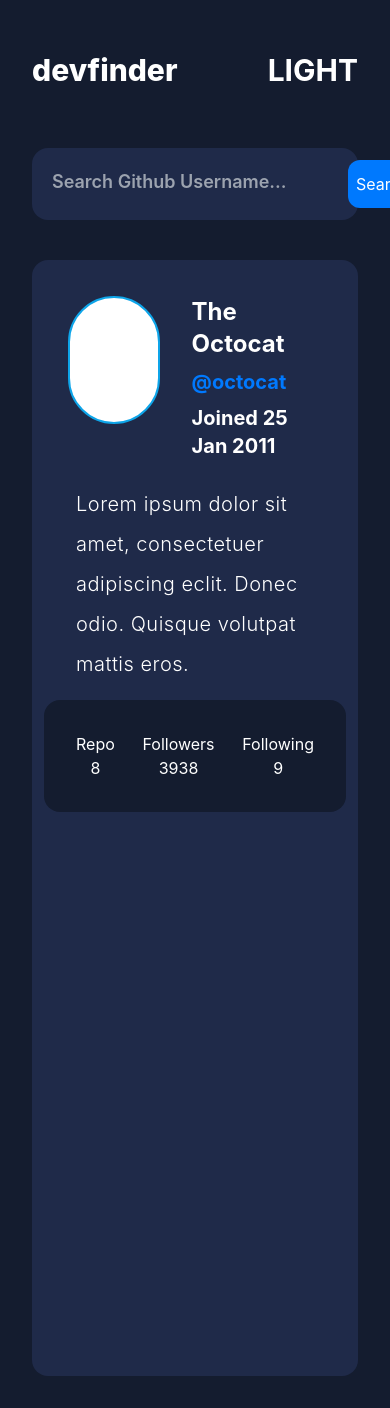
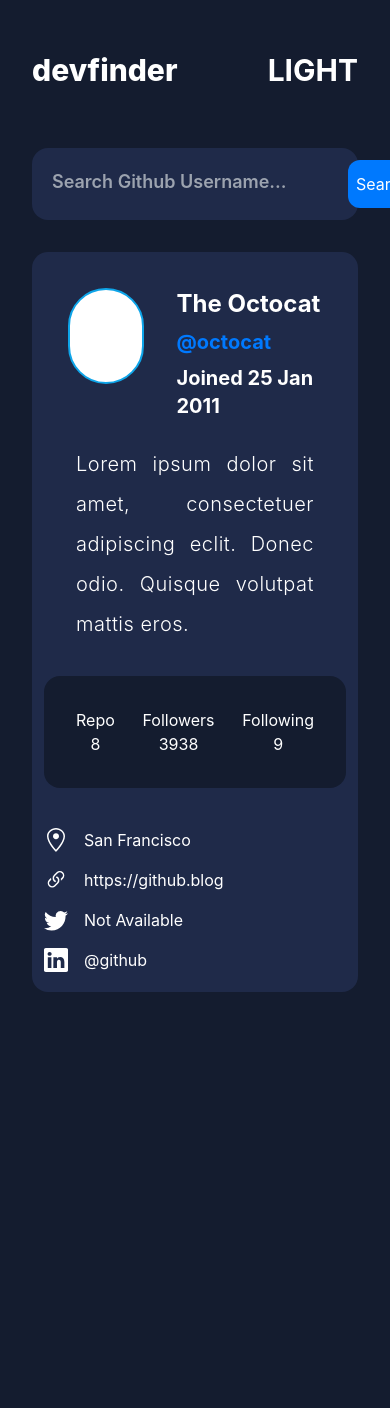
Before and after one commit to Sam-intellect/github-profile, a React (Create React App) app: page / in a window 390 px wide. Shown: the top 1408 px of the page. After the commit the page ends 1024 px from the top, so only its background shows below. Built offline with nearby package versions, Linux system fonts and the light colour scheme; the HTML template or start-up script is replaced by a standard one.

Commit message:
mobile done

```diff
--- a/src/components/Details.jsx
+++ b/src/components/Details.jsx
@@ -1,11 +1,13 @@
 import React from 'react';
+import { GoLocation } from 'react-icons/go';
+import { BsLink45Deg, BsTwitter, BsLinkedin } from 'react-icons/bs';
 
 function Details() {
   return (
     <>
-      <div className="h-1/2 mt-10 flex flex-col justify-between px-3 py-3 border-none bg-lightBlue rounded-2xl ">
-        <div className=" flex gap-x-8 p-6">
-          <div className="h-32 w-32 bg-white rounded-full border-solid border-2 border-sky-500"></div>
+      <div className="mt-8 flex flex-col justify-between px-3 py-3 border-none bg-lightBlue rounded-2xl ">
+        <div className=" flex gap-x-8 py-6 px-6">
+          <div className="h-24 w-24 bg-white rounded-full border-solid border-2 border-sky-500"></div>
           <div className="flex flex-col gap-2">
             <h1 className="text-2xl font-bold">The Octocat</h1>
             <p className="text-blue text-xl font-bold">@octocat</p>
@@ -13,12 +15,12 @@
           </div>
         </div>
         <div className="px-8">
-          <p className="text-xl font-bold tracking-wide leading-loose font-light">
+          <p className="text-xl font-bold tracking-wide leading-loose font-light text-justify">
             Lorem ipsum dolor sit amet, consectetuer adipiscing eclit. Donec
             odio. Quisque volutpat mattis eros.
           </p>
         </div>
-        <div className=" w-full h-30 mt-4 flex justify-between px-8 py-8 gap-2 border-none bg-deepBlue rounded-2xl text-center">
+        <div className=" w-full h-30 mt-8 flex justify-between px-8 py-8 gap-2 border-none bg-deepBlue rounded-2xl text-center">
           <div>
             <h2>Repo</h2>
             <p>8</p>
@@ -32,29 +34,25 @@
             <p>9</p>
           </div>
         </div>
-        <br />
-        <br />
-        <br />
-        <br />
-        <br />
-        <br />
-        <br />
-        <br />
-        <br />
-        <br />
-        <br />
-        <br />
-        <br />
-        <br />
-        <br />
-        <br />
-        <br />
-        <br />
-        <br />
-        <br />
-        <br />
-        <br />
-        <br />
+
+        <div className="mt-8 flex flex-col gap-4 py-2">
+          <div className="flex gap-4">
+            <GoLocation className="text-2xl font-thin" />
+            <h2>San Francisco</h2>
+          </div>
+          <div className="flex gap-4">
+            <BsLink45Deg className="text-2xl font-thin" />
+            <h2>https://github.blog</h2>
+          </div>
+          <div className="flex gap-4">
+            <BsTwitter className="text-2xl font-thin" />
+            <h2>Not Available</h2>
+          </div>
+          <div className="flex gap-4">
+            <BsLinkedin className="text-2xl font-thin" />
+            <h2>@github</h2>
+          </div>
+        </div>
       </div>
     </>
   );
```
